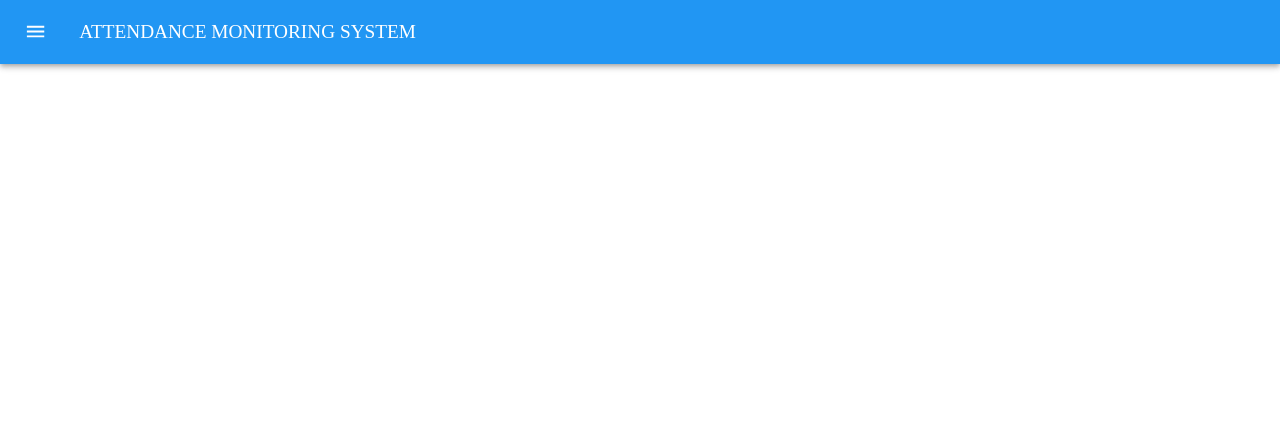
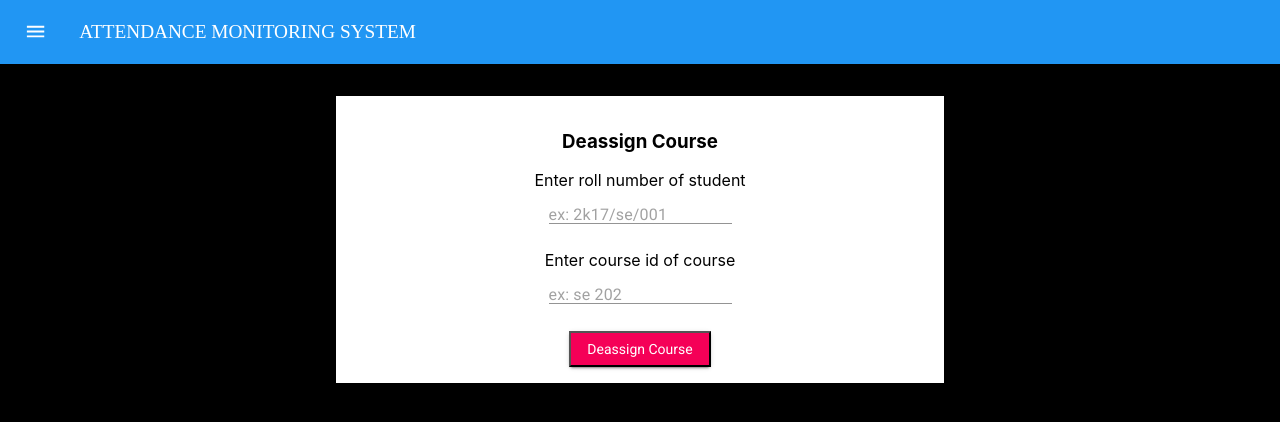
Before and after one commit to mayankarora21/Attendance-Monitoring-System, a React (Create React App) app in the folder frontend/: page /deassigncourse in a window 1280 px wide. Shown: the top 422 px of the page. Built offline with nearby package versions, Linux system fonts and the light colour scheme.

Commit message:
added deassign course page

```diff
--- /dev/null
+++ b/frontend/src/components/Admin/DeassignCourse/DeassignCourse.js
@@ -0,0 +1,77 @@
+import React,{Component} from 'react';
+
+import TextField from '@material-ui/core/TextField';
+
+import SubmitButton from '../SubmitButton/SubmitButton';
+
+
+
+class DeassignCourse extends Component{
+    handleFormSubmit=(e)=>{
+        e.stopPropagation();
+        e.preventDefault();
+        const rollBox=document.getElementById('rollDeassign');
+        const courseidBox=document.getElementById('courseidDeassign');
+
+        const assignment={
+            roll:rollBox.value.toLowerCase(),
+            courseid:courseidBox.value.toLowerCase()
+        };
+        fetch('http://localhost:3000/deassigncourse',{
+            method:'delete',
+            headers:{
+                'content-type':'application/json'
+            },
+            body:JSON.stringify(assignment)
+        }).then(response=>response.json())
+            .then(data=>{
+            if(data==='assignment does not exist'){
+                window.alert('Such an assignment does not exists');
+                return;
+            }
+            else if(data==='course deassigned'){
+                window.alert('Course was successfully deassigned');
+                return;
+            }
+            else{
+                window.alert('Course could not be deassigned');
+                return;
+            }
+        })
+        rollBox.value='';
+        courseidBox.value='';
+    }
+    render(){
+        return(
+            <div className="pa4 blackBackground">
+            <form className="bg-white w-50 centrallyAligned pv3 ph1" onSubmit={this.handleFormSubmit}>
+                <h3>Deassign Course</h3>
+
+            Enter roll number of student
+            <br></br>
+            <TextField
+                id="rollDeassign"
+                placeholder="ex: 2k17/se/001"
+                margin="normal"
+                type="text"
+                required
+              /><br></br><br/>
+
+            Enter course id of course
+            <br></br>
+            <TextField
+                id="courseidDeassign"
+                placeholder="ex: se 202"
+                margin="normal"
+                type="text"
+                required
+              />
+            <br></br><br/>
+            <SubmitButton text="Deassign Course"></SubmitButton>
+               </form>
+            </div>
+        );
+    }
+}
+
+export default DeassignCourse;
--- a/frontend/src/components/Routes/Routes.js
+++ b/frontend/src/components/Routes/Routes.js
@@ -9,6 +9,7 @@ import AddClass from '../Admin/AddClass/AddClass';
 import AddCourse from '../Admin/AddCourse/AddCourse';
 import AssignCourse from '../Admin/AssignCourse/AssignCourse';
 import AssignFaculty from '../Admin/AssignFaculty/AssignFaculty';
+import DeassignCourse from '../Admin/DeassignCourse/DeassignCourse';
 
 const Routes=()=>{
     return(
@@ -19,6 +20,7 @@ const Routes=()=>{
             <Route path="/addcourse" component={AddCourse}></Route>
             <Route path="/assigncourse" component={AssignCourse}></Route>
             <Route path="/assignfaculty" component={AssignFaculty}></Route>
+            <Route path="/deassigncourse" component={DeassignCourse}></Route>
             <Route path="/admin" exact component={AdminHome}></Route>
             <Route path="/" exact component={Home}></Route>
         </Switch>
```
Also changed, not shown: 1 other file (tests, documents, lock files or other folders).
